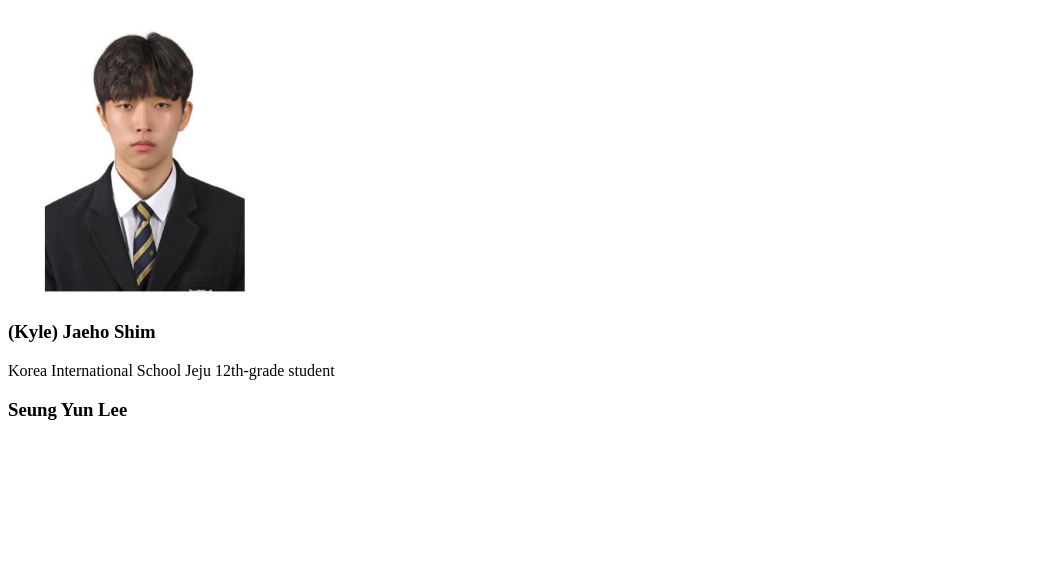
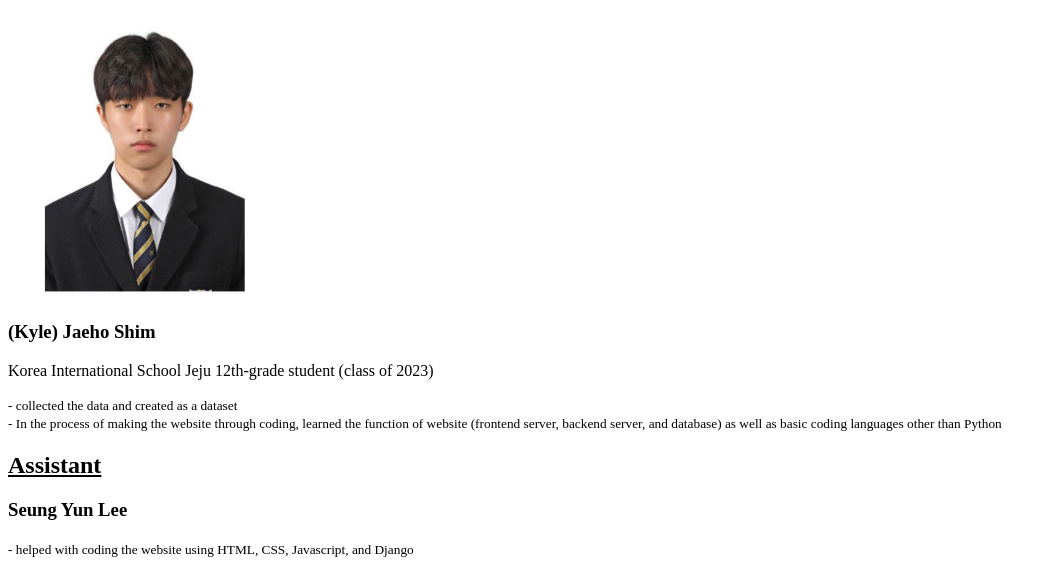
Before and after one commit to lyla0427/Touchbox_project, a Django app: template touchbox/templates/touchbox/about.html in a window 1280 px wide. Shown: the part 1800-2366 px from the top of the page, without its empty margins (0-1056 px from the left). Before the commit the page ends 2240 px from the top, so only its background shows below. Run offline with Django 4.2, Linux system fonts and the light colour scheme; the template is opened without the code that fills it, so the values that code supplies are empty.

Commit message:
add more to about page

```diff
--- a/touchbox/templates/touchbox/about.html
+++ b/touchbox/templates/touchbox/about.html
@@ -56,8 +56,13 @@
 <h2><u>Creator</u></h2>
 <img src={% static "/touchbox/A_copy.jpeg" %} alt="" height = "300" width = "270">
 <h3>(Kyle) Jaeho Shim</h3>
-<p>Korea International School Jeju 12th-grade student </p>
+<p>Korea International School Jeju 12th-grade student (class of 2023)</p>
+<small> - collected the data and created as a dataset</small>
+<br>
+<small> - In the process of making the website through coding, learned the function of website (frontend server, backend server, and database) as well as basic coding languages other than Python</small>
 
+<h2><u>Assistant</u></h2>
 <h3>Seung Yun Lee</h3>
+<small> - helped with coding the website using HTML, CSS, Javascript, and Django</small>
 </body>
 </html>
```
